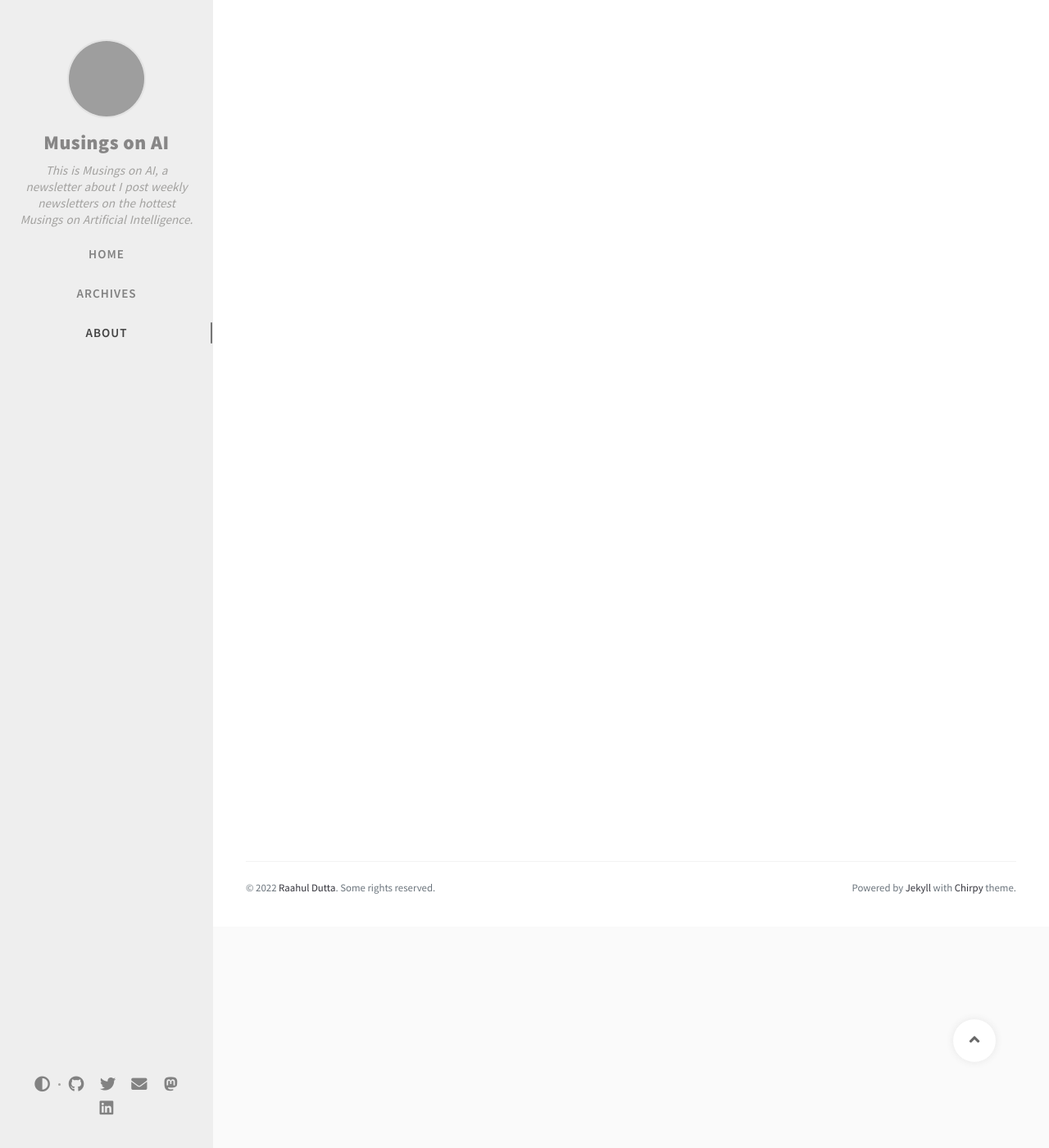
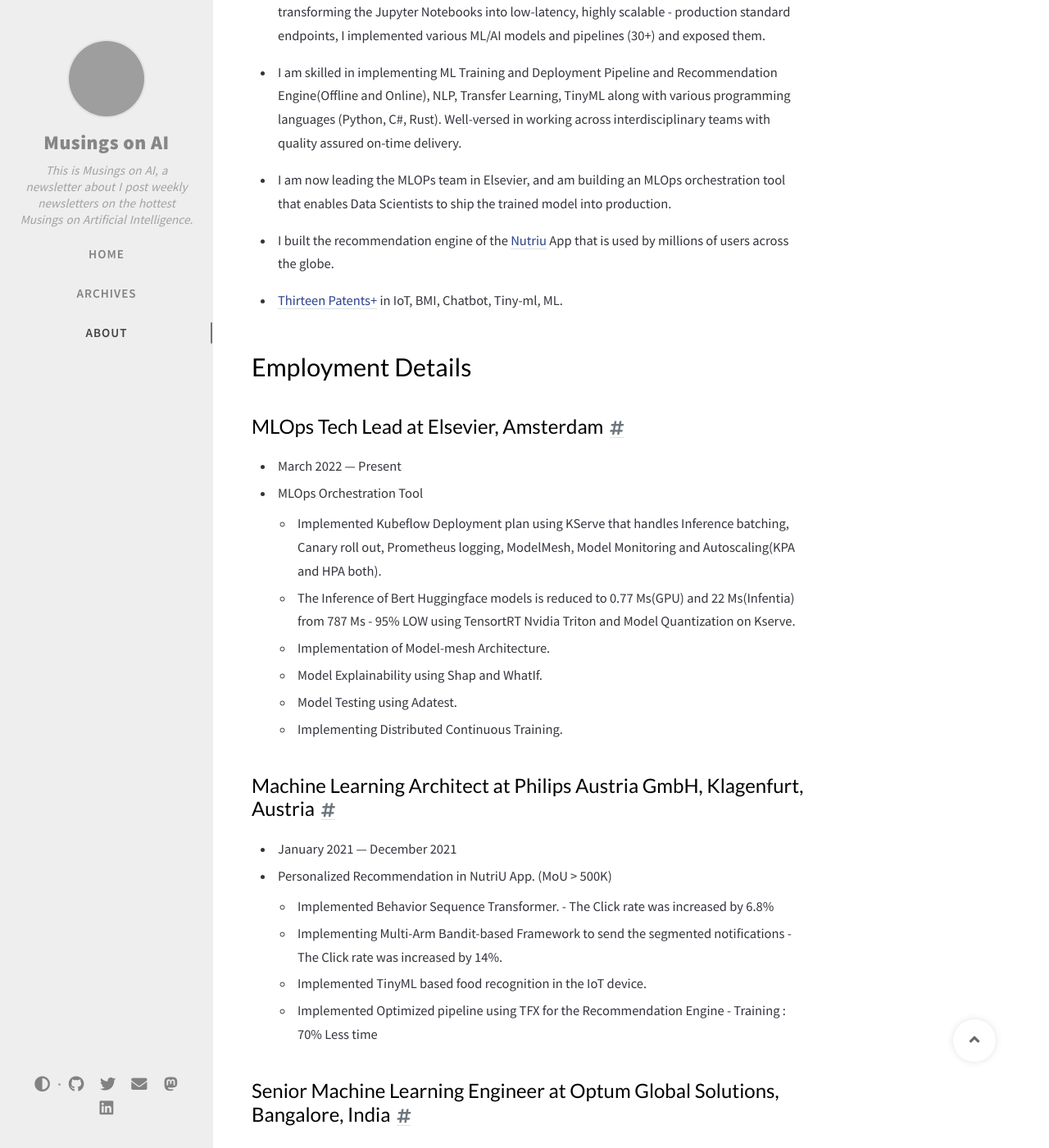
Before and after one commit to raahuldutta/raahuldutta.github.io, a Jekyll site: the page built from _tabs/about.md, in a window 1280 px wide and 1400 px high, scrolled down 270 px. Shown: the whole window at 82% size. Built offline with Jekyll 4.4.1, drawn with Linux system fonts in a browser that asks for light colours; nearby versions of some CDN libraries; comment, search, counter and statistics services are not loaded; some of the changed text lies outside the part shown; grey boxes are pictures that could not be loaded.

Commit message:
Adding update

```diff
--- a/_config.yml
+++ b/_config.yml
@@ -77,10 +77,10 @@ theme_mode:   # [light|dark]
 # will be added to all image (site avatar & posts' images) paths starting with '/'
 #
 # e.g. 'https://cdn.com'
-img_cdn: 'https://raw.githubusercontent.com/cotes2020/chirpy-images/main'
+img_cdn: 'https://raw.githubusercontent.com/raahuldutta/musingsonai_img/master'
 
 # the avatar on sidebar, support local or CORS resources
-avatar: '/commons/avatar.jpg'
+avatar: '/raahul.png'
 
 # boolean type, the global switch for ToC in posts.
 toc: true
--- a/_tabs/about.md
+++ b/_tabs/about.md
@@ -4,5 +4,141 @@ icon: fas fa-info-circle
 order: 4
 ---
 
-> Add Markdown syntax content to file `_tabs/about.md`{: .filepath } and it will show up on this page.
-{: .prompt-tip }
+# Profile
+
+- I am [Raahul Dutta](https://www.linkedin.com/in/raahuldutta/), a Machine Learning Professional with 8+ years of experience in transforming the
+Jupyter Notebooks into low-latency, highly scalable - production standard endpoints,
+I implemented various ML/AI models and pipelines (30+) and exposed them.
+
+- I am skilled in implementing ML Training and Deployment Pipeline and
+Recommendation Engine(Offline and Online), NLP, Transfer Learning, TinyML along
+with various programming languages (Python, C#, Rust). Well-versed in working across
+interdisciplinary teams with quality assured on-time delivery.
+
+- I am now leading the MLOPs team in Elsevier, and am building an MLOps orchestration
+tool that enables Data Scientists to ship the trained model into production.
+
+- I built the recommendation engine of the [Nutriu](https://play.google.com/store/apps/details?id=com.philips.ka.oneka.app&hl=en&gl=US&pli=1) App that is used by millions of users across the globe.
+
+- [Thirteen Patents+](https://patents.justia.com/inventor/rahul-dutta) in IoT, BMI, Chatbot, Tiny-ml, ML.
+
+
+# Employment Details
+
+## MLOps Tech Lead at Elsevier, Amsterdam
+
+- March 2022 — Present
+- MLOps Orchestration Tool
+     + Implemented Kubeflow Deployment plan using KServe that handles Inference
+batching, Canary roll out, Prometheus logging, ModelMesh, Model Monitoring and Autoscaling(KPA and HPA
+both).
+     + The Inference of Bert Huggingface models is reduced to 0.77 Ms(GPU) and 22 Ms(Infentia) from 787 Ms - 95% LOW using TensortRT Nvidia Triton and Model Quantization on Kserve.
+     + Implementation of Model-mesh Architecture.
+     + Model Explainability using Shap and WhatIf.
+     + Model Testing using Adatest.
+     + Implementing Distributed Continuous Training.
+
+## Machine Learning Architect at Philips Austria GmbH, Klagenfurt, Austria
+
+- January 2021 — December 2021
+- Personalized Recommendation in NutriU App. (MoU > 500K)
+     + Implemented Behavior Sequence Transformer. - The Click rate was increased by 6.8%
+     + Implementing Multi-Arm Bandit-based Framework to send the segmented notifications - The Click rate was increased by 14%.
+     + Implemented TinyML based food recognition in the IoT device.
+     + Implemented Optimized pipeline using TFX for the Recommendation Engine - Training : 70% Less time
+
+## Senior Machine Learning Engineer at Optum Global Solutions, Bangalore, India
+
+- May 2018 — December 2020
+- Night Mare Prediction for PTSD patients - Implemented a patented solution using
+a machine model. Also, recommended personalized sleep hygiene for a better
+sleeping process.
+- Virtual Assistant Chatbot Product Engineering.
+     + Developed the NLP part of a chatbot.
+     + Plug and Play FAQ Chatbot System - Developed the NLP part of a chatbot that is designed to integrate with the FAQ base of any support system using transformers.
+     + Implemented a patented A solution for Automatic Utterance Generation using Hybrid GAN Architecture
+
+## Machine Learning Developer at Oracle, JD Edwards R&D, Bangalore, India
+
+- October 2016 — March 2018
+- Implemented the Entity and Intent recognition part of the Enterprise JD Edwards Chatbot
+     + Implemented JD Edwards login with Face Recognition using OpenCV and Deep Neural Network.
+- Implemented Decentralized marketplace in JD Edwards using IBM Hyper Ledger.
+- Implemented Beacon integration with JD Edwards using Estimote Beacons and time series analysis of sensor data.
+
+## Systems Engineer at Tata Consultancy Services, Kolkata, India
+
+- January 2014 — October 2015
+- I was part of Unify, Circle Operations.(Vodafone).
+     + Responsible for handling the provisioning of prepaid and postpaid connections.
+
+
+# Skills
+
+- MLOps Training:
+     + Tensorflow Extended(tfx)
+    + Ray-torchx
+
+- MLOps Deployment:
+    + Knowledge Distillation
+    + TensortRT
+    + Nvidia Triton
+    + KServe
+
+- MLOps Orchestration
+    + Kubeflow
+    + ArgoCD
+
+- Model Testing
+    + AdaTest
+
+- Model Monitoring
+    + Prometheus, New Relic
+    + Model Drift, Conceptual Drift
+
+- Feature Store
+    + Feast
+
+- Model Explainability
+    + Shap
+    + WhatIf
+
+- Recommendation System
+    + Session-based Reco
+    + Muti-Attribute Reco
+    + ALS
+    + Collaborative Filtering
+    + Muti Arm bandit
+    + AB Testing
+
+- NLP
+    + Bert
+    + Transfer Learning
+    + Chatbot
+
+- Cloud
+    + AWS
+    + GCP
+
+- Language
+    + Python
+    + Rust
+
+- Others
+    + TinyML
+    + ML in IoT
+    + Jetson
+    + Beacons
+    + Raspberry
+    + EEG Band
+
+
+# Education Details
+
+- Bachelor in Technology(Computer Science), West Bengal University of Technology
+- July 2009 — July 2013
+
+# Personal Details
+
+- Motorbike Ride
+- Politics
```
Also changed, not shown: _data/authors.yml (+3 -8 lines), _posts/2021-01-03-enable-google-pv.md (deleted, +0 -243 lines), _posts/2022-11-19-how-to-select-right-gpu-instance-aws.md (added, +129 -0 lines), 9 other files.
